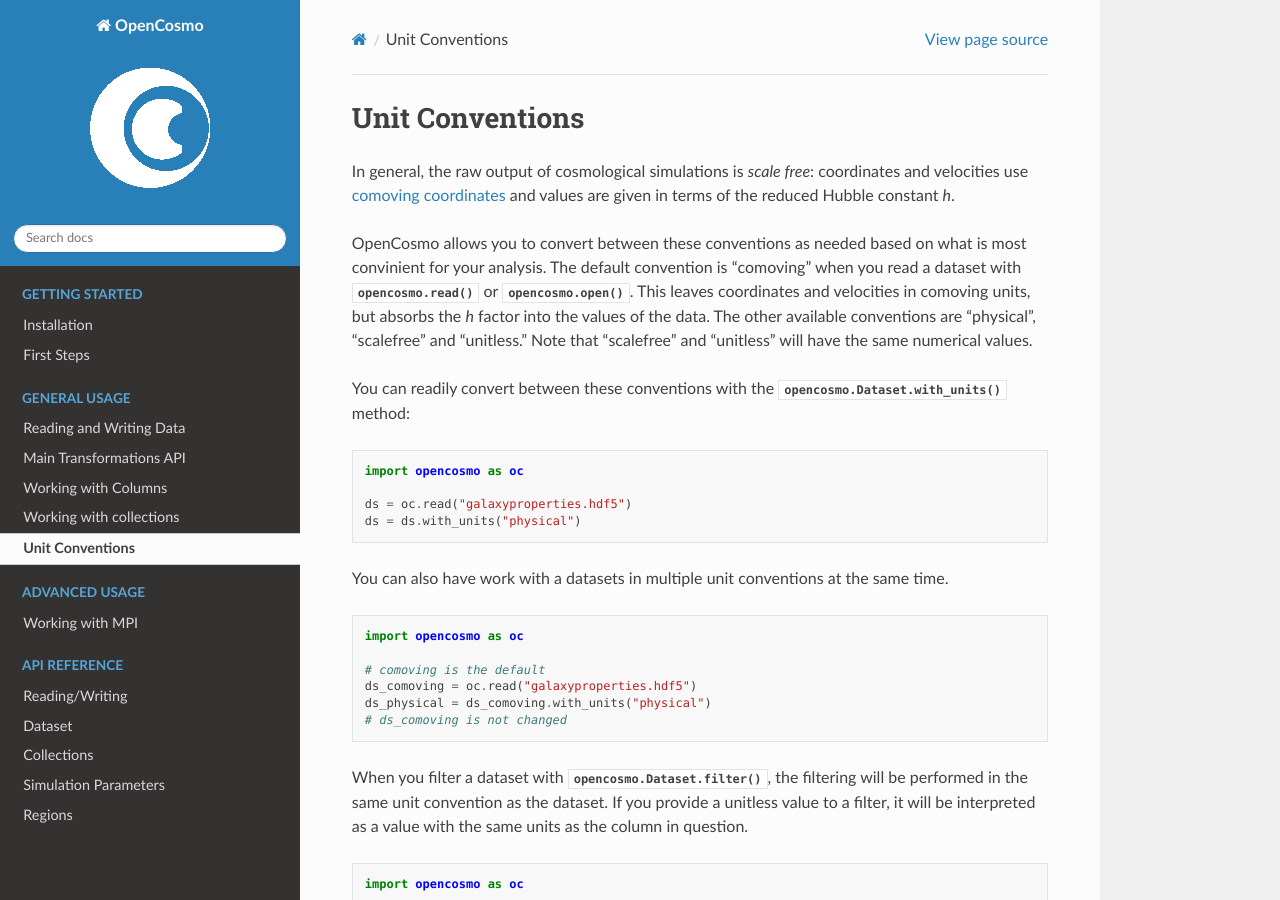
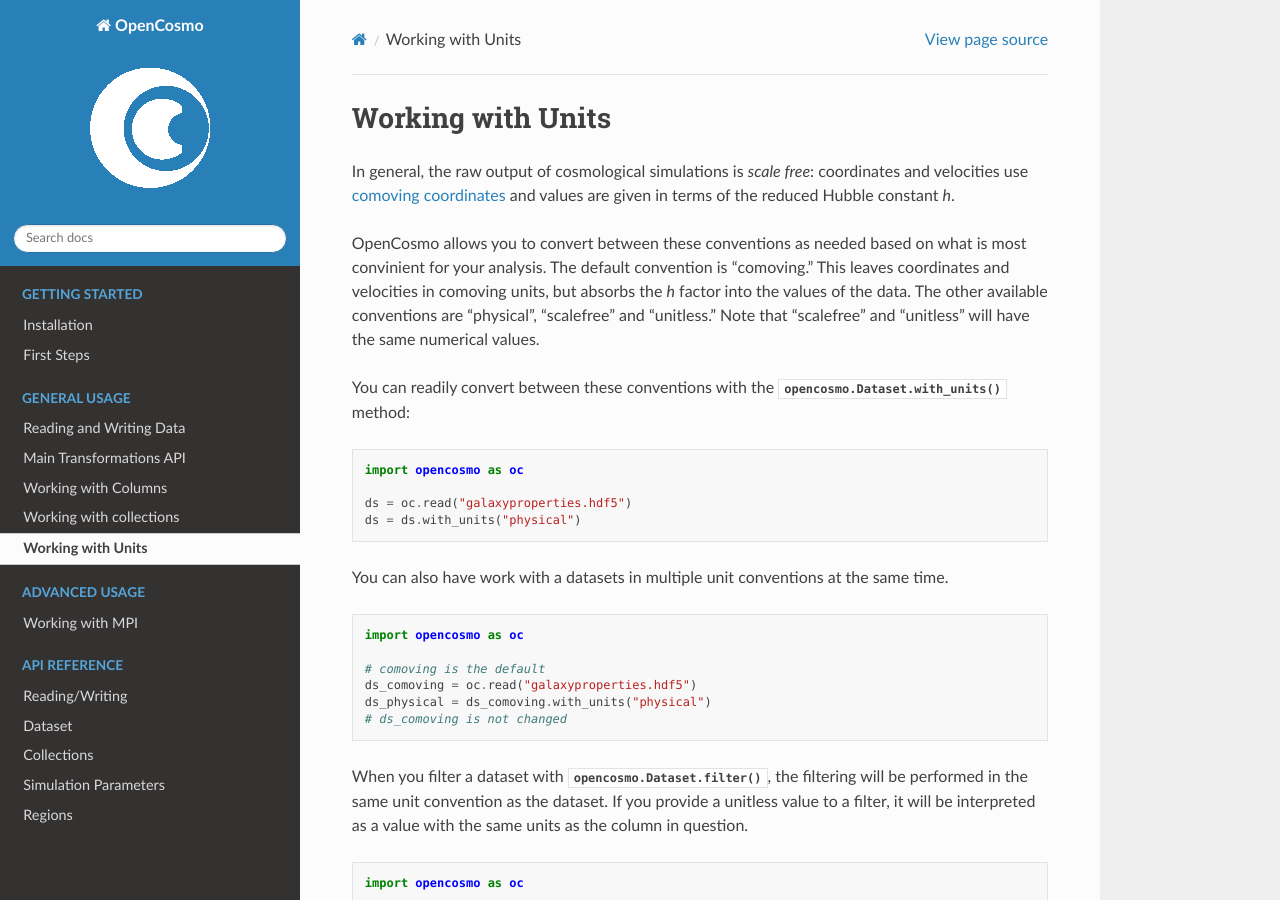
Before and after one commit to ArgonneCPAC/OpenCosmo, a Sphinx documentation site: the page built from docs/source/units.rst, in a window 1280 px wide and 900 px high. Built offline with Sphinx 7.4.7 and the Read the Docs theme 3.1.0, drawn with Linux system fonts in a browser that asks for light colours.

Commit message:
Small docs update

```diff
--- a/docs/source/main_api.rst
+++ b/docs/source/main_api.rst
@@ -91,7 +91,7 @@ The :code:`with_units` transformation is used to change the unit convention of t
 - :code:`comoving`: Factors of `h` are absorbed into the values, but positions and velocities still use comoving coordinates.
 - :code:`physical`: Factors of `h` are absorbed into the values, and positions and velocities are converted to physical coordinates.
 
-When you initially load a dataset, it always uses the "comoving" unit convention. You can change this at any time on any dataset or collection by simply calling :code:`with_units` with the desired unit convention.
+When you initially load a dataset, it always uses the "comoving" unit convention. You can change this at any time on any dataset or collection by simply calling :code:`with_units` with the desired unit convention. For more information, see :doc:`Working with Units`
 
 Filtering
 ---------
--- a/docs/source/units.rst
+++ b/docs/source/units.rst
@@ -1,9 +1,9 @@
-Unit Conventions
-================
+Working with Units
+==================
 
 In general, the raw output of cosmological simulations is *scale free*: coordinates and velocities use `comoving coordinates <https://en.wikipedia.org/wiki/Comoving_and_proper_distances#Comoving_distance_and_proper_distance>`_ and values are given in terms of the reduced Hubble constant *h*.
 
-OpenCosmo allows you to convert between these conventions as needed based on what is most convinient for your analysis. The default convention is "comoving" when you read a dataset with :py:func:`opencosmo.read` or :py:func:`opencosmo.open`. This leaves coordinates and velocities in comoving units, but absorbs the *h* factor into the values of the data. The other available conventions are "physical", "scalefree" and "unitless." Note that "scalefree" and "unitless" will have the same numerical values.
+OpenCosmo allows you to convert between these conventions as needed based on what is most convinient for your analysis. The default convention is "comoving." This leaves coordinates and velocities in comoving units, but absorbs the *h* factor into the values of the data. The other available conventions are "physical", "scalefree" and "unitless." Note that "scalefree" and "unitless" will have the same numerical values.
 
 You can readily convert between these conventions with the :py:meth:`opencosmo.Dataset.with_units` method:
 
```
